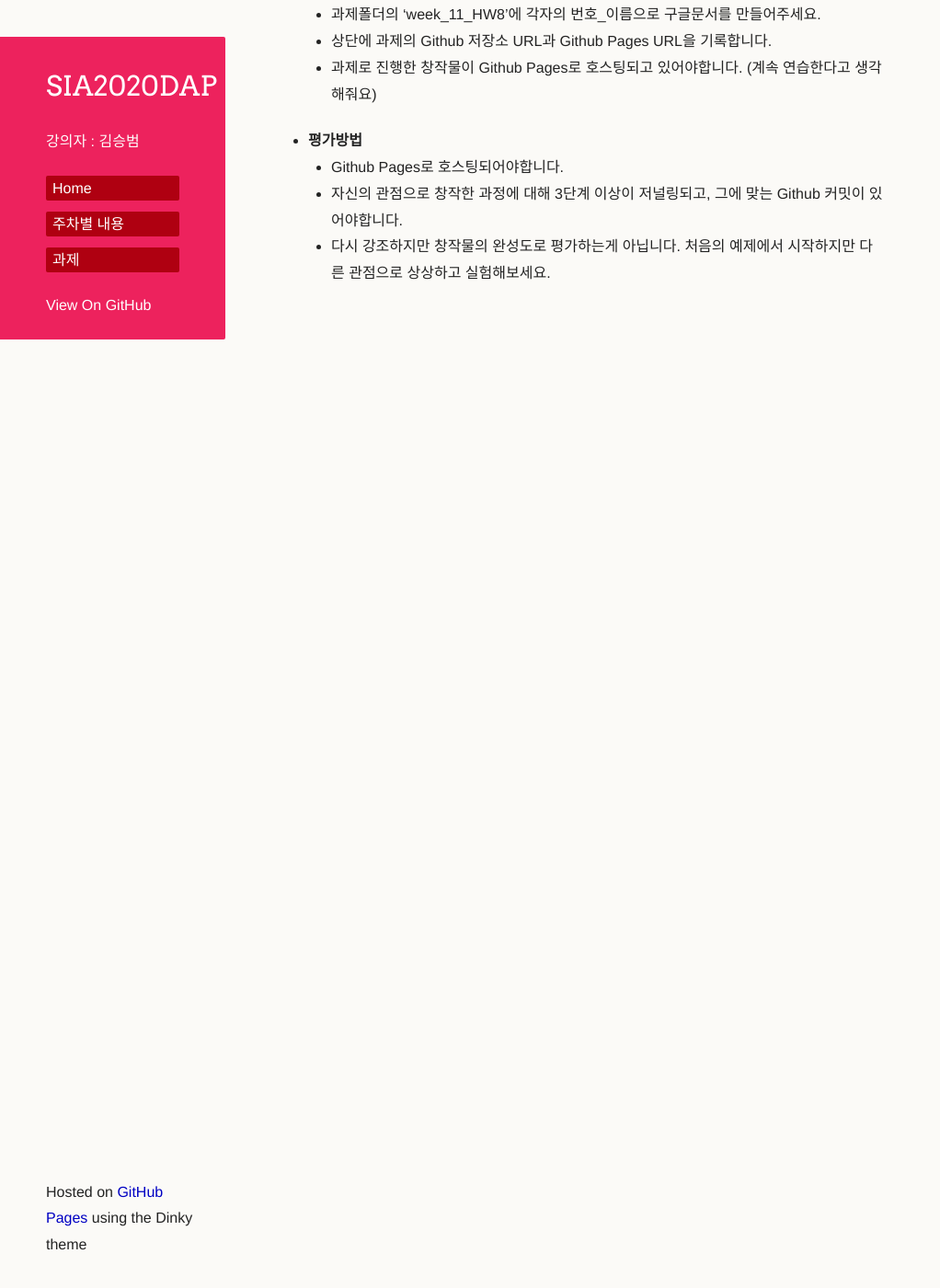
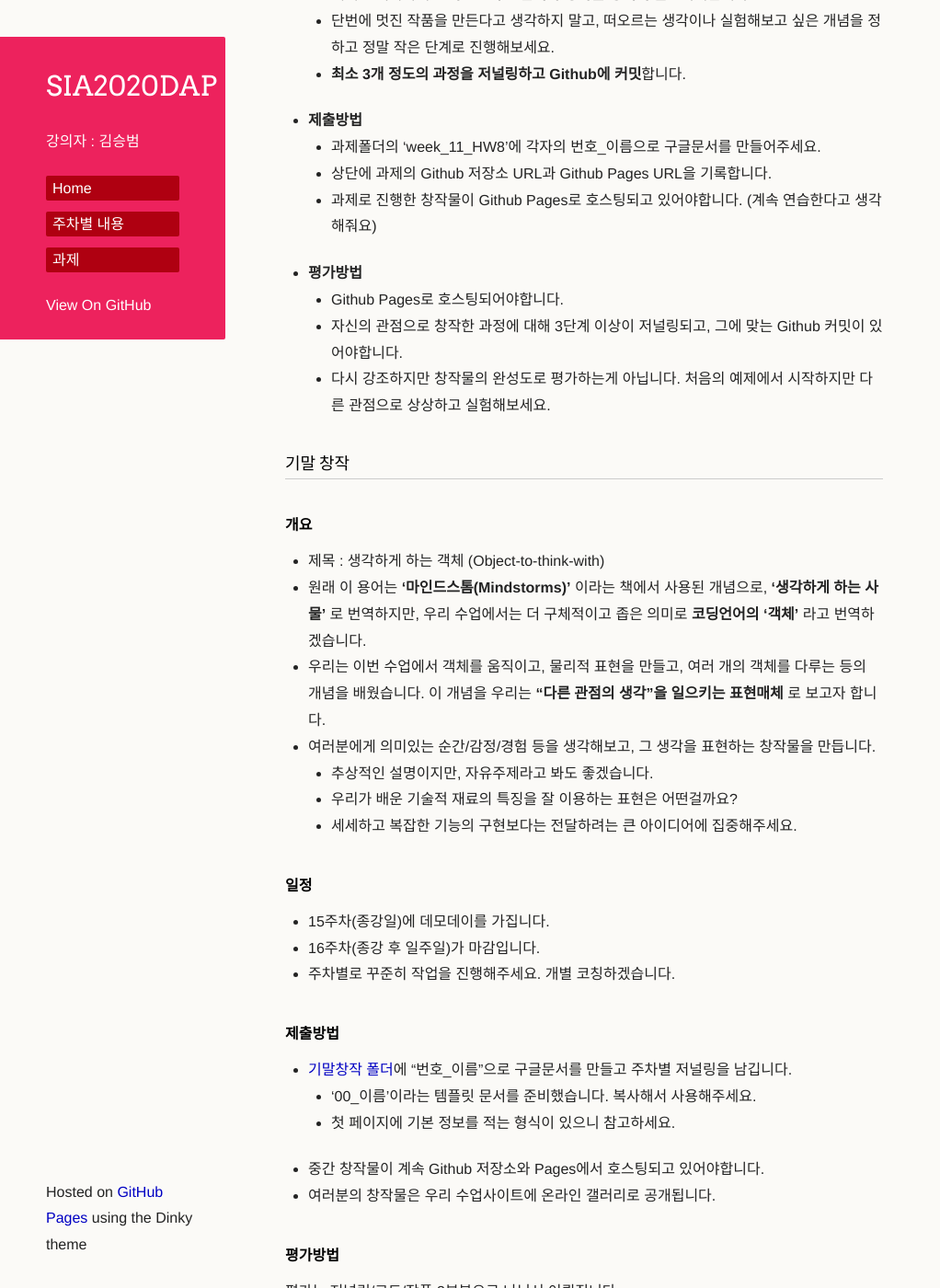
Before and after one commit to picxenk/SIA2020DAP, a Jekyll site: the page built from homework.md, in a window 1280 px wide and 1400 px high, scrolled down 8974 px. Shown: the whole window at 92% size, without its empty margins (0-1022 px from the left). Built offline with Jekyll 4.4.1, drawn with Linux system fonts in a browser that asks for light colours; our own code applies the rules of GitHub Pages for plain Markdown files; a script that is not in the unit is left out; the repository's description, which GitHub fills in, is left out; before the commit the page ends 9358 px from its top, so only the background shows below that; some of the changed text lies outside the part shown.

Commit message:
Update homework.md

```diff
--- a/homework.md
+++ b/homework.md
@@ -242,3 +242,40 @@
    * Github Pages로 호스팅되어야합니다.
    * 자신의 관점으로 창작한 과정에 대해 3단계 이상이 저널링되고, 그에 맞는 Github 커밋이 있어야합니다.
    * 다시 강조하지만 창작물의 완성도로 평가하는게 아닙니다. 처음의 예제에서 시작하지만 다른 관점으로 상상하고 실험해보세요.
+
+### 기말 창작
+#### 개요
+ * 제목 : 생각하게 하는 객체 (Object-to-think-with)
+ * 원래 이 용어는 **‘마인드스톰(Mindstorms)’** 이라는 책에서 사용된 개념으로, **‘생각하게 하는 사물’** 로 번역하지만, 우리 수업에서는 더 구체적이고 좁은 의미로 **코딩언어의 ‘객체’** 라고 번역하겠습니다.
+ *  우리는 이번 수업에서 객체를 움직이고, 물리적 표현을 만들고, 여러 개의 객체를 다루는 등의 개념을 배웠습니다. 이 개념을 우리는 **“다른 관점의 생각”을 일으키는 표현매체** 로 보고자 합니다.
+ * 여러분에게 의미있는 순간/감정/경험 등을 생각해보고, 그 생각을 표현하는 창작물을 만듭니다.
+   * 추상적인 설명이지만, 자유주제라고 봐도 좋겠습니다.
+   * 우리가 배운 기술적 재료의 특징을 잘 이용하는 표현은 어떤걸까요?
+   * 세세하고 복잡한 기능의 구현보다는 전달하려는 큰 아이디어에 집중해주세요.
+
+#### 일정
+ * 15주차(종강일)에 데모데이를 가집니다.
+ * 16주차(종강 후 일주일)가 마감입니다.
+ * 주차별로 꾸준히 작업을 진행해주세요. 개별 코칭하겠습니다.
+
+#### 제출방법
+ * [기말창작 폴더](https://drive.google.com/drive/folders/1kRGBw7mpHqZZ2QuMUdd2ePMEq1QJcZjb?usp=sharing)에 "번호_이름"으로 구글문서를 만들고 주차별 저널링을 남깁니다.
+   * '00_이름'이라는 템플릿 문서를 준비했습니다. 복사해서 사용해주세요.
+   * 첫 페이지에 기본 정보를 적는 형식이 있으니 참고하세요.
+ * 중간 창작물이 계속 Github 저장소와 Pages에서 호스팅되고 있어야합니다.
+ * 여러분의 창작물은 우리 수업사이트에 온라인 갤러리로 공개됩니다.
+
+#### 평가방법
+평가는 저널링/코드/작품 3부분으로 나눠서 이뤄집니다.
+ * 저널링
+   * 주차별로 꾸준히 저널링을 남기는가? (각 주차별 최소 5 단계)
+   * 표현을 위한 적절한 소재를 찾아가고 있는가? (수업 범위 내 예제 기반)
+   * 주차별로 자신의 새로운 관점을 넣는 시도를 하고 있는가?
+ * 코드
+   * Github 저장소를 세팅하고 주차별 commit이 이뤄지고 있는가? (commit 메시지 잘 적기)
+   * Object 기반의 코드로 자신의 생각을 표현하고 있는가?
+   * 수업에서 다룬 소재(Force, ParticleSystem)를 표현의 매체로 사용하는가?
+ * 작품
+   * Github Pages로 작품이 호스팅되고 있는가?
+   * 자신만의 관점/생각을 표현하고 있는가?
+   * 전달하는 주제에 대한 완결성을 가지는가?
```
